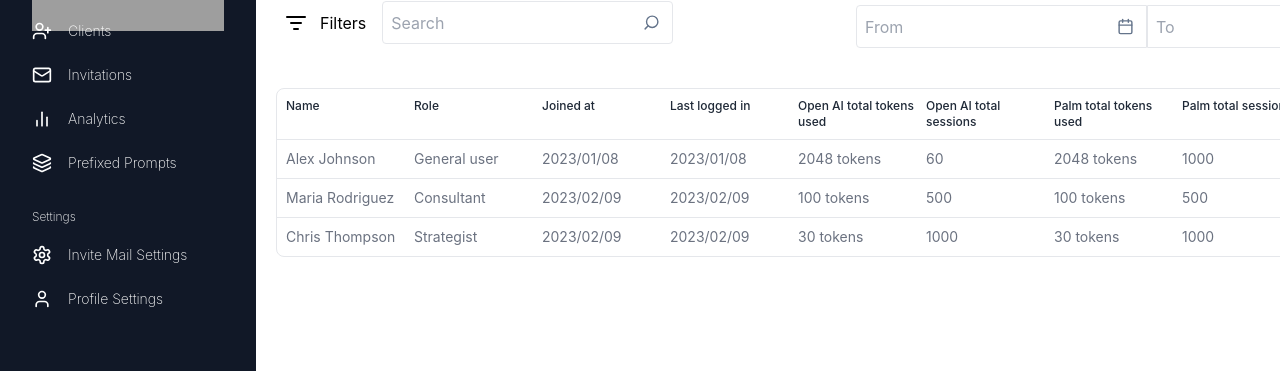
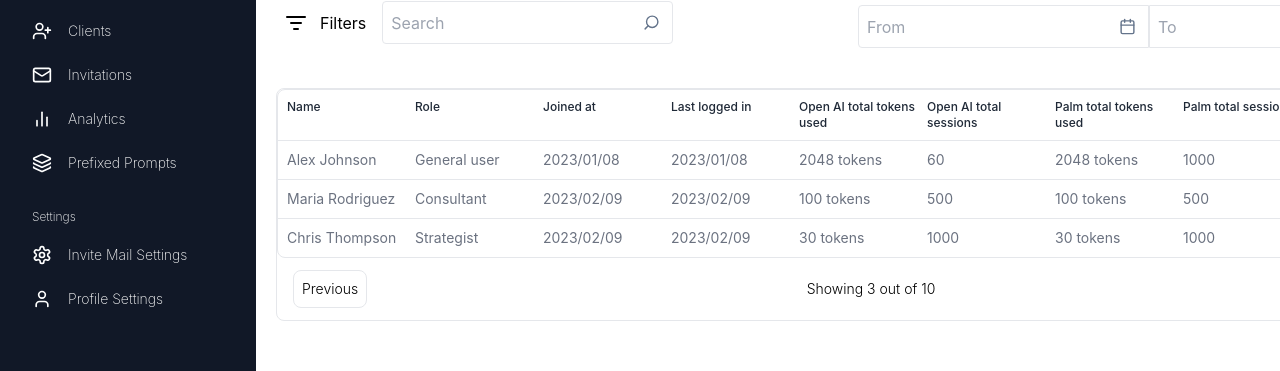
Before and after one commit to littlegod20/Freemind, a React (Vite) app: page / in a window 1280 px wide. Shown: the part 133-504 px from the top of the page. Built offline with nearby package versions, Linux system fonts and the light colour scheme; grey boxes are pictures that could not be loaded.

Commit message:
created table and pagination components

```diff
--- /dev/null
+++ b/src/components/Button.tsx
@@ -0,0 +1,11 @@
+const Button = ({ title }: { title: string }) => {
+  return (
+    <>
+      <button className="border p-2 rounded-lg hover:bg-gray-100 transition-all duration-300 ease-in">
+        {title}
+      </button>
+    </>
+  );
+};
+
+export default Button;
--- /dev/null
+++ b/src/components/Table.tsx
@@ -0,0 +1,64 @@
+import { tableDetails, tableTitles } from "../utils/constants";
+
+const Table = () => {
+  return (
+    <>
+      <div className="overflow-hidden rounded-lg border">
+        <table className="text-sm w-full">
+          <thead className="p-2 w-full ">
+            <tr className="grid grid-cols-9 gap-2 p-2">
+              {tableTitles.map((item, index) => (
+                <th
+                  key={index}
+                  className="md:w-[120px] flex justify-start md:text-left w-16 text-[#1F2937] font-medium text-xs"
+                >
+                  <p className="truncate md:text-wrap">{item}</p>
+                </th>
+              ))}
+            </tr>
+          </thead>
+          <tbody className=" flex w-full text-[#6B7280]">
+            <tr className="w-full">
+              {tableDetails.map((item, index) => (
+                <div
+                  key={index}
+                  className="flex w-full justify-between gap-2 border-t-[1px] border-gray-200 p-2 text-sm font-normal"
+                >
+                  <td className="md:w-[120px] w-[60px] flex justify-start md:text-left  items-center">
+                    <p className="truncate">{item.name}</p>
+                  </td>
+                  <td className="md:w-[120px] flex justify-start md:text-left items-center w-16 text-no-wrap">
+                    <p className="truncate">{item.role}</p>
+                  </td>
+                  <td className="md:w-[120px] flex justify-start md:text-left items-center w-14">
+                    <p className="truncate">{item.joined}</p>
+                  </td>
+                  <td className="md:w-[120px] flex justify-start md:text-left items-center w-16">
+                    <p className="truncate">{item.lastLogged}</p>
+                  </td>
+                  <td className="md:w-[120px] flex justify-start md:text-left items-center w-16">
+                    <p className="truncate">{item.aiTokensUsed}</p>
+                  </td>
+                  <td className="md:w-[120px] flex justify-start md:text-left items-center w-16">
+                    <p className="truncate">{item.aiTokensSessions}</p>
+                  </td>
+                  <td className="md:w-[120px] flex justify-start md:text-left items-center w-16">
+                    <p className="truncate">{item.palmTokensUsed}</p>
+                  </td>
+                  <td className="md:w-[120px] flex justify-start md:text-left items-center w-16">
+                    <p className="truncate">{item.palmSessions}</p>
+                  </td>
+                  <td className="md:w-[120px] flex justify-start md:text-left items-center w-16">
+                    <p className="truncate">{item.limitCall}</p>
+                  </td>
+                </div>
+              ))}
+            </tr>
+          </tbody>
+        </table>
+      </div>
+    </>
+  );
+};
+
+export default Table;
--- a/src/components/widgets/Dashboard.tsx
+++ b/src/components/widgets/Dashboard.tsx
@@ -1,5 +1,5 @@
 import { dashTabs } from "../../utils/constants";
-import Freemind from "../assets/freemind.svg";
+import Freemind from "../../assets/freemind.svg";
 import Tab from "../Tab";
 import { useState } from "react";
 import { useNavigate } from "react-router-dom";
--- /dev/null
+++ b/src/components/widgets/Pagination.tsx
@@ -0,0 +1,15 @@
+import Button from "../Button";
+
+const Pagination = () => {
+  return (
+    <>
+      <div className="py-3 px-4 flex justify-between items-center font-light text-sm">
+        <Button title="Previous" />
+        <p>Showing 3 out of 10</p>
+        <Button title="Next" />
+      </div>
+    </>
+  );
+}
+
+export default Pagination
--- a/src/pages/Users.tsx
+++ b/src/pages/Users.tsx
@@ -1,5 +1,6 @@
+import Table from "../components/Table";
+import Pagination from "../components/widgets/Pagination";
 import UserFilter from "../components/widgets/UserFilter";
-import { tableDetails, tableTitles } from "../utils/constants";
 
 const Users = () => {
   return (
@@ -15,59 +16,9 @@ const Users = () => {
       </section>
 
       <section className="pt-10 flex-1">
-        <div className="overflow-hidden rounded-lg border">
-          <table className="text-sm w-full">
-            <thead className="p-2 w-full ">
-              <tr className="grid grid-cols-9 gap-2 p-2">
-                {tableTitles.map((item, index) => (
-                  <th
-                    key={index}
-                    className="md:w-[120px] flex justify-start md:text-left w-16 text-[#1F2937] font-medium text-xs"
-                  >
-                    <p className="truncate md:text-wrap">{item}</p>
-                  </th>
-                ))}
-              </tr>
-            </thead>
-            <tbody className=" flex w-full text-[#6B7280]">
-              <tr className="w-full">
-                {tableDetails.map((item, index) => (
-                  <div
-                    key={index}
-                    className="flex w-full justify-between gap-2 border-t-[1px] border-gray-200 p-2 text-sm font-normal"
-                  >
-                    <td className="md:w-[120px] w-[60px] flex justify-start md:text-left  items-center">
-                      <p className="truncate">{item.name}</p>
-                    </td>
-                    <td className="md:w-[120px] flex justify-start md:text-left items-center w-16 text-no-wrap">
-                      <p className="truncate">{item.role}</p>
-                    </td>
-                    <td className="md:w-[120px] flex justify-start md:text-left items-center w-14">
-                      <p className="truncate">{item.joined}</p>
-                    </td>
-                    <td className="md:w-[120px] flex justify-start md:text-left items-center w-16">
-                      <p className="truncate">{item.lastLogged}</p>
-                    </td>
-                    <td className="md:w-[120px] flex justify-start md:text-left items-center w-16">
-                      <p className="truncate">{item.aiTokensUsed}</p>
-                    </td>
-                    <td className="md:w-[120px] flex justify-start md:text-left items-center w-16">
-                      <p className="truncate">{item.aiTokensSessions}</p>
-                    </td>
-                    <td className="md:w-[120px] flex justify-start md:text-left items-center w-16">
-                      <p className="truncate">{item.palmTokensUsed}</p>
-                    </td>
-                    <td className="md:w-[120px] flex justify-start md:text-left items-center w-16">
-                      <p className="truncate">{item.palmSessions}</p>
-                    </td>
-                    <td className="md:w-[120px] flex justify-start md:text-left items-center w-16">
-                      <p className="truncate">{item.limitCall}</p>
-                    </td>
-                  </div>
-                ))}
-              </tr>
-            </tbody>
-          </table>
+        <div className="border rounded-lg ">
+          <Table />
+          <Pagination />
         </div>
       </section>
     </main>
```
